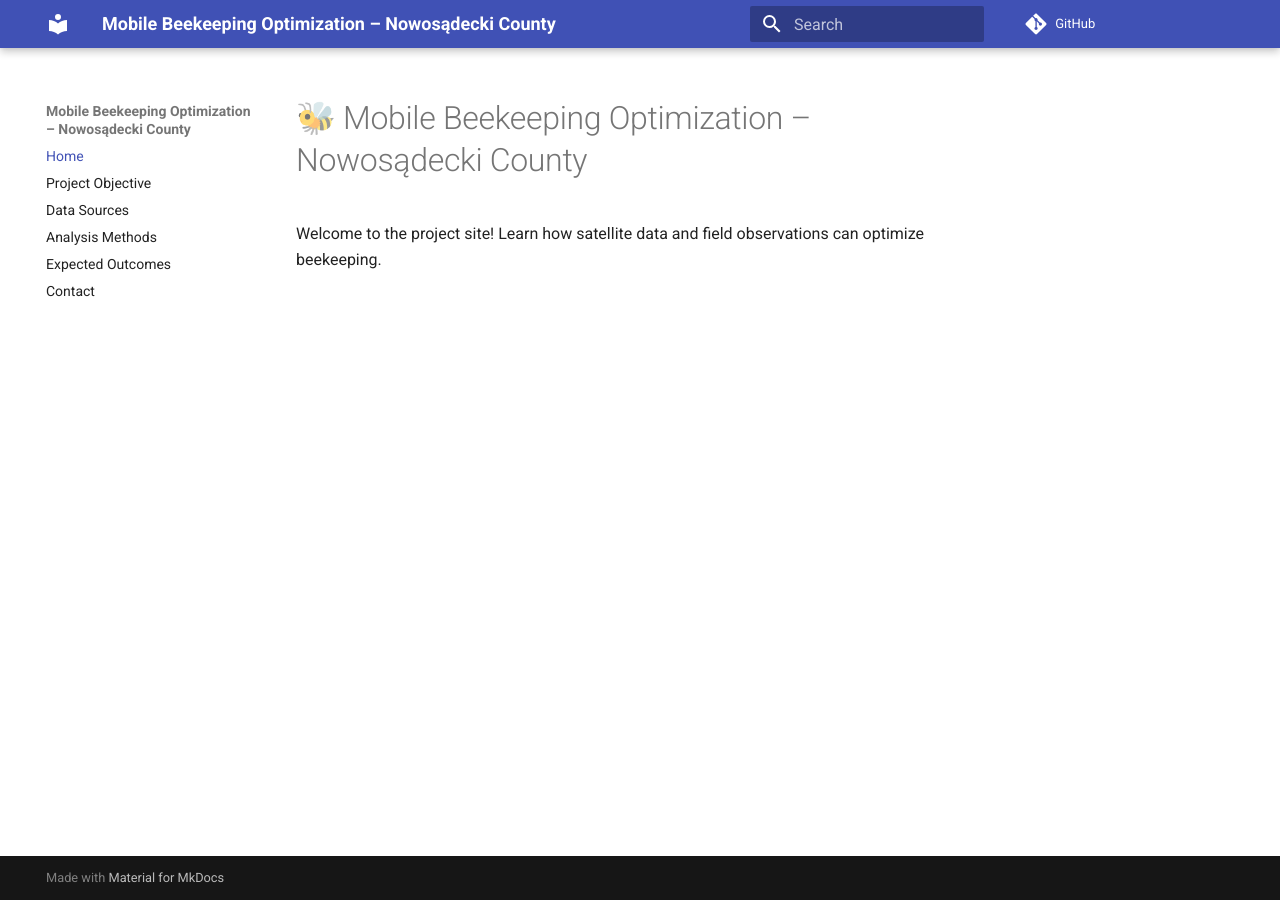
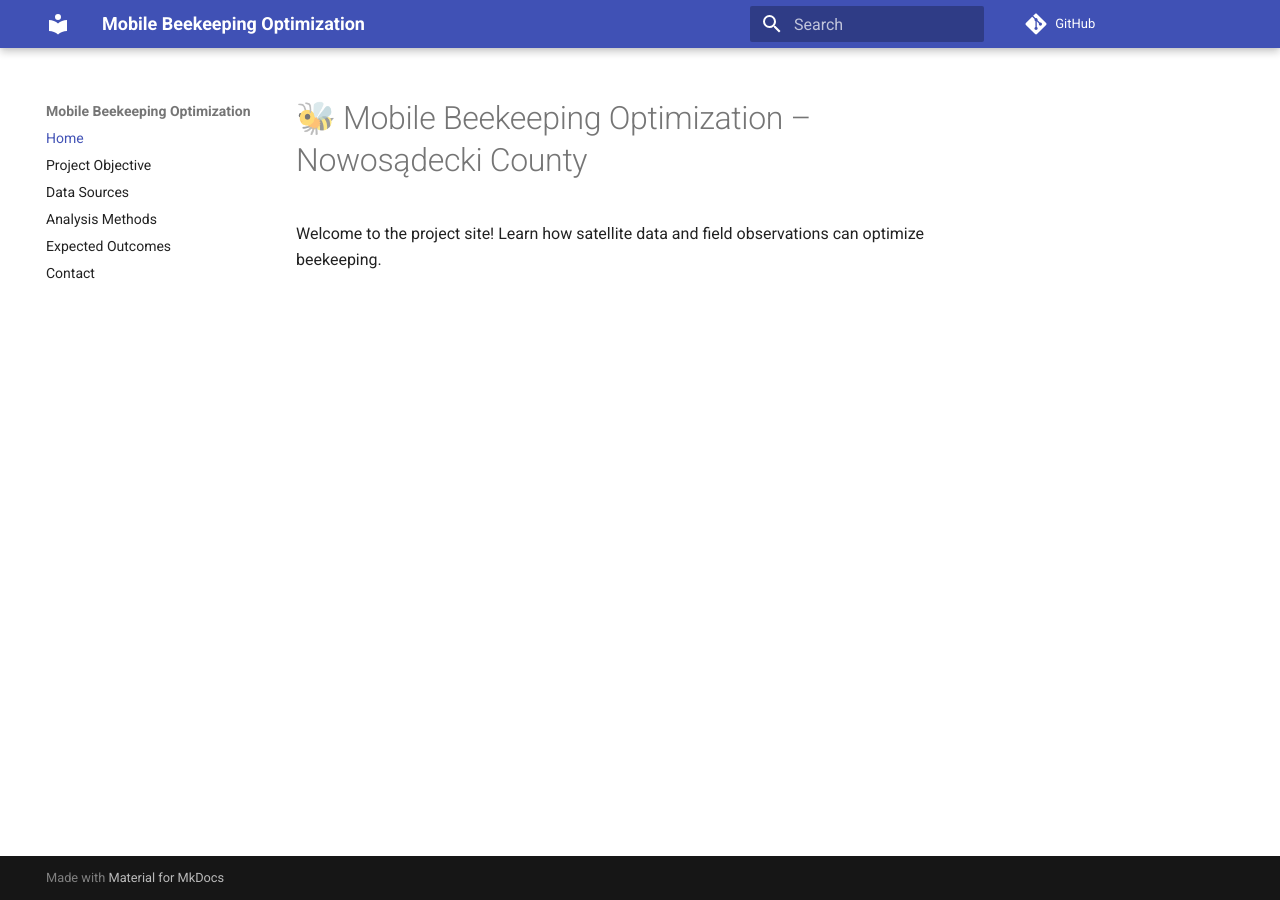
Before and after one commit to jakubsumara/beekeeping, an MkDocs documentation site: the page built from docs/index.md, in a window 1280 px wide. Built offline with MkDocs 1.6.1 and Material for MkDocs 9.7.7, drawn with Linux system fonts in a browser that asks for light colours; comment, search, counter and statistics services are not loaded.

Commit message:
Update mkdocs

```diff
--- a/mkdocs.yml
+++ b/mkdocs.yml
@@ -1,5 +1,5 @@
-site_name: Mobile Beekeeping Optimization – Nowosądecki County
-repo_url: https://github.com/TWOJ_UZYTKOWNIK/TWOJ_REPOZYTORIUM
+site_name: Mobile Beekeeping Optimization
+repo_url: https://github.com/jakubsumara/beekeeping
 theme:
   name: material
   palette:
```
Also changed, not shown: site/404.html, site/analysis/index.html, site/contact/index.html, site/data/index.html, site/index.html, site/outcomes/index.html, site/project/index.html.
